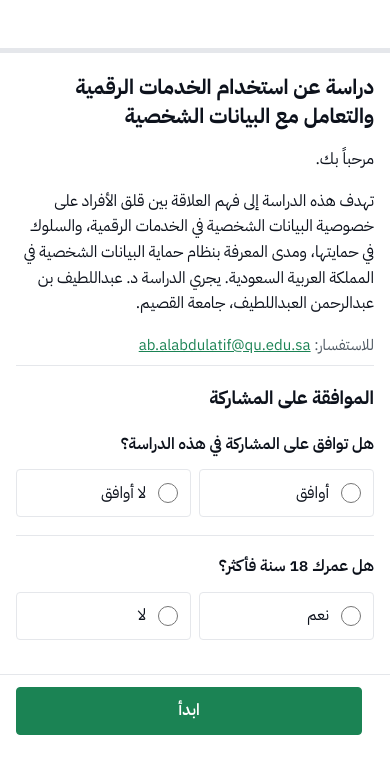
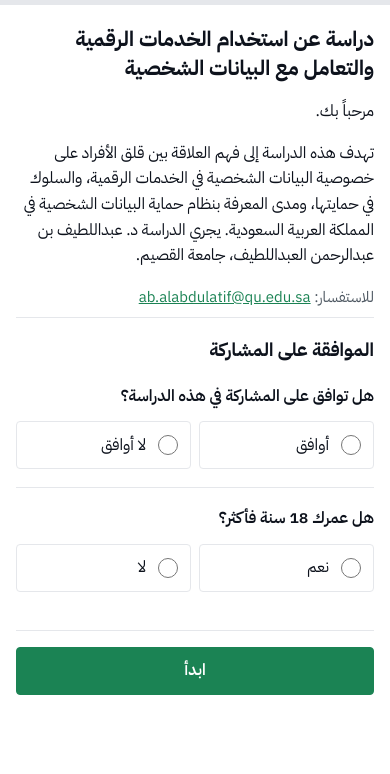
Before and after one commit to AbdulatifAlabdulatif/survey, a plain HTML site: page index.html in a window 390 px wide. Drawn offline with Linux system fonts and the light colour scheme.

Commit message:
Keep phone buttons inside the page flow, clear of the browser toolbar
The sticky bottom bar slid under Safari's floating toolbar on iPhone.
Buttons now sit at the end of each page with bottom space reserved,
and the empty header row is hidden on the welcome page.

Co-Authored-By: Claude Opus 5.5 <noreply@anthropic.com>
Claude-Session: https://claude.ai/code/session_01UR98wBVf1ohN3f2s46u1aC

```diff
--- a/index.html
+++ b/index.html
@@ -84,7 +84,7 @@
   select { width: 100%; font: inherit; padding: 10px 12px; border-radius: var(--r-sm); border: 1px solid var(--border-strong);
            background: var(--surface); color: var(--text); min-height: 48px; }
   select:focus-visible, button:focus-visible { outline: 2px solid var(--primary); outline-offset: 2px; }
-  .nav { display: flex; gap: 12px; justify-content: space-between; align-items: center; margin-top: 24px;
+  .nav { display: flex; gap: 12px; justify-content: space-between; align-items: center; margin-top: 24px; width: 100%;
          padding-top: 16px; border-top: 1px solid var(--border); }
   button { font: inherit; font-weight: 600; border-radius: var(--r-sm); padding: 10px 24px; cursor: pointer; min-height: 48px; min-width: 120px; }
   .primary { background: var(--primary); color: var(--on-primary); border: 1px solid var(--primary); }
@@ -111,9 +111,10 @@
     h2 { font-size: 1.15rem; }
     .q { padding: 18px 0; }
     .opts label { padding: 10px 12px; min-height: 48px; }
-    .nav { position: sticky; bottom: 0; background: var(--surface); margin: 16px -16px 0;
-           padding: 12px 16px calc(12px + env(safe-area-inset-bottom)); }
-    .nav button { flex: 1; min-width: 0; }
+    main { padding-bottom: calc(140px + env(safe-area-inset-bottom)); }
+    .top-inner:has(.step:empty) { display: none; }
+    .nav { position: static; margin-top: 20px; padding-top: 16px; }
+    .nav button { flex: 1 1 0; min-width: 0; width: 100%; }
     footer.site { padding: 0 16px 24px; }
   }
   @media (prefers-reduced-motion: reduce) { .track > div { transition: none; } }
@@ -263,7 +264,7 @@ function renderWelcome() {
     if (answers.consent !== "1" || answers.age18 !== "1") return renderEnd(false);
     page = 0; renderPage();
   });
-  nav.append(el("span"), start);
+  nav.append(start);
   g.append(nav);
   app.append(g);
 }
```
